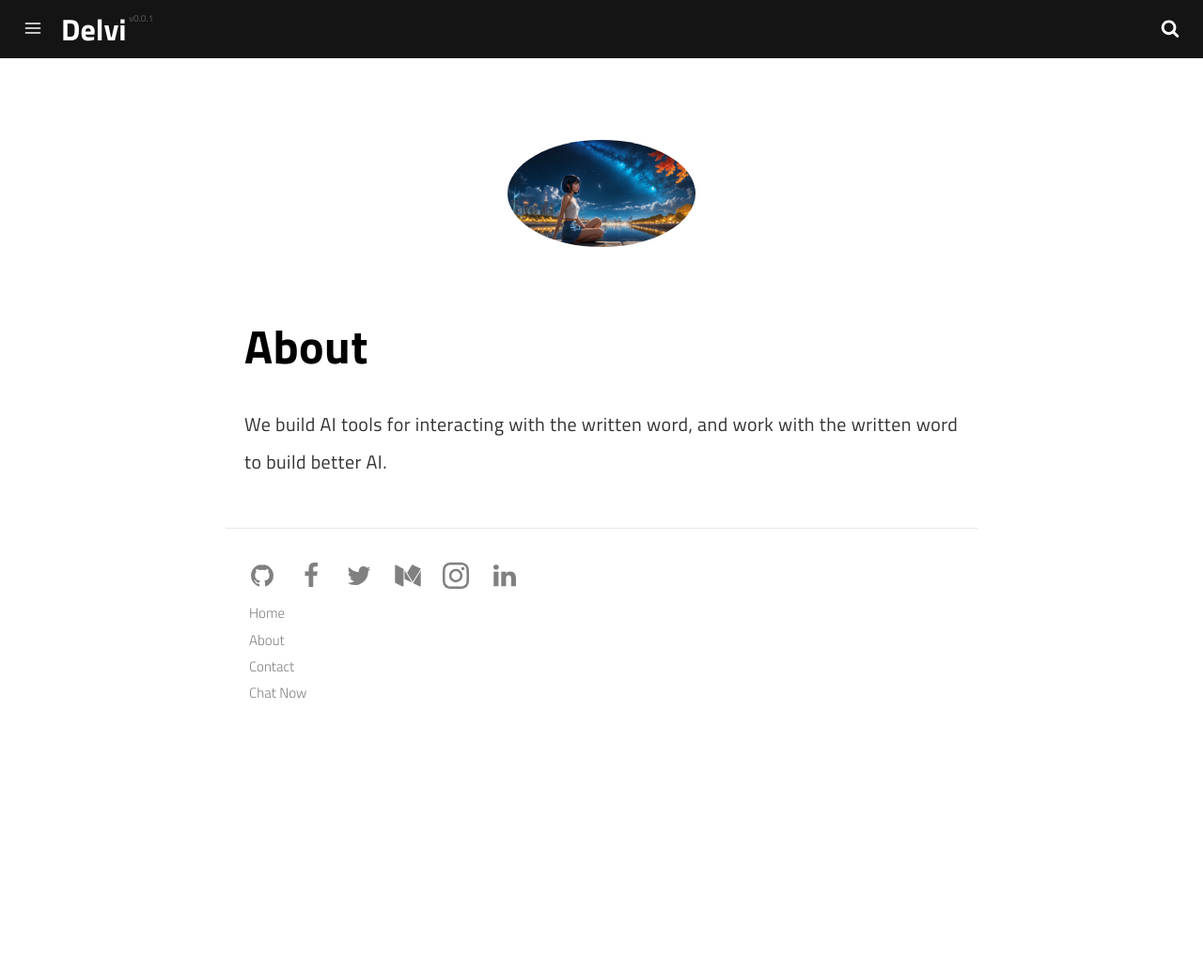
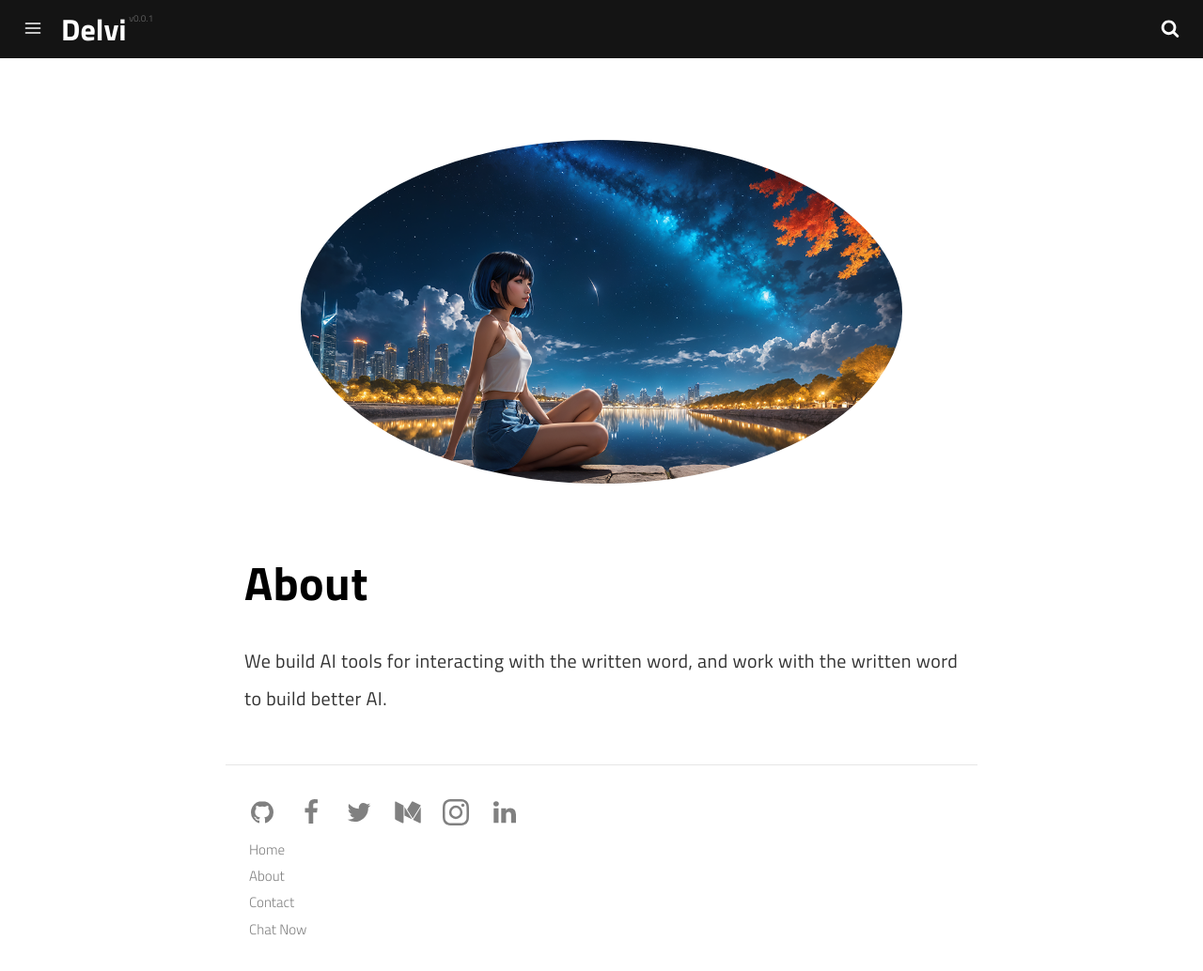
Before and after one commit to chatwithvi/chatwithvi.github.io, a Jekyll site: the page built from pages/about.md, in a window 1280 px wide and 1034 px high. Shown: the whole window at 94% size. Built offline with Jekyll 4.4.1, drawn with Linux system fonts in a browser that asks for light colours; a script that is not in the unit is left out.

Commit message:
Update about.md

```diff
--- a/pages/about.md
+++ b/pages/about.md
@@ -7,7 +7,7 @@ description: About us.
 permalink: /about/
 ---
 
-<img class="img-rounded" src="/assets/img/uploads/Vi_dreaming_post.png" alt="J Stryker" width="200">
+<img class="img-rounded" src="/assets/img/uploads/Vi_dreaming_post.png" alt="J Stryker" width="640">
 
 # About
 
```
